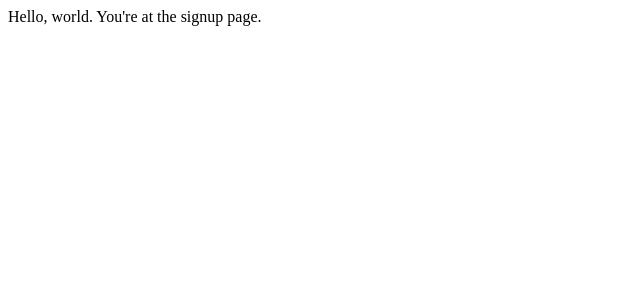
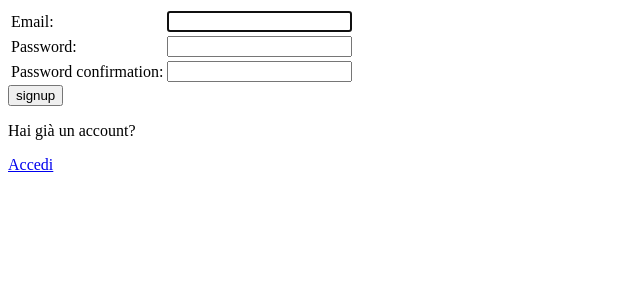
Before and after one commit to Nj0be/Wardrobe, a Django app: page /signup/ in a window 1280 px wide. Shown: the top 300 px of the page, without its empty margins (0-640 px from the left). Run offline with Django 5.2, Linux system fonts and the light colour scheme.

Commit message:
Implemented Signup

```diff
--- /dev/null
+++ b/accounts/forms.py
@@ -0,0 +1,34 @@
+from django import forms
+from django.contrib.auth.forms import UserCreationForm, SetPasswordMixin
+from django.utils.translation import gettext as _
+from django.contrib.auth import password_validation
+from .models import User
+
+
+class CustomSetPasswordMixin(SetPasswordMixin):
+    @staticmethod
+    def create_password_fields(label1=_("Password"), label2=_("Password confirmation")):
+        password1 = forms.CharField(
+            label=label1,
+            required=True,
+            strip=False,
+            widget=forms.PasswordInput(attrs={"autocomplete": "new-password"}),
+            help_text=password_validation.password_validators_help_text_html(),
+        )
+        password2 = forms.CharField(
+            label=label2,
+            required=True,
+            widget=forms.PasswordInput(attrs={"autocomplete": "new-password"}),
+            strip=False,
+            help_text=_("Enter the same password as before, for verification."),
+        )
+        return password1, password2
+
+
+class UserRegisterForm(UserCreationForm):
+    email = forms.EmailField(required=True)
+    password1, password2 = CustomSetPasswordMixin.create_password_fields()
+
+    class Meta:
+        model = User
+        fields = ('email', 'password1', 'password2')
--- a/accounts/models.py
+++ b/accounts/models.py
@@ -41,7 +41,7 @@ class UserManager(BaseUserManager):
 
 class User(AbstractUser):
     username = None
-    email = models.EmailField(_('email address'), unique=True)
+    email = models.EmailField(_('email'), unique=True)
 
     # REQUIRED_FIELDS must contain all required fields on your user model, but should not contain the USERNAME_FIELD
     # or password as these fields will always be prompted for.
--- a/accounts/templates/accounts/login.html
+++ b/accounts/templates/accounts/login.html
@@ -6,7 +6,7 @@
 </head>
 <body>
     {% if form.errors %}
-    <p>Your username and password didn't match. Please try again.</p>
+        <p>Your username and password didn't match. Please try again.</p>
     {% endif %}
 
     {% if next %}
@@ -34,5 +34,9 @@
     <input type="submit" value="login">
     <input type="hidden" name="next" value="{{ next }}">
     </form>
+    <div>
+        <p>Non hai un account?</p>
+        <a href="{% url 'signup' %}">Registrati</a>
+    </div>
 </body>
 </html>
--- a/accounts/templates/accounts/signup.html
+++ b/accounts/templates/accounts/signup.html
@@ -2,9 +2,48 @@
 <html lang="en">
 <head>
     <meta charset="UTF-8">
-    <title>Login</title>
+    <title>Title</title>
 </head>
 <body>
 
+    <form method="post" action="{% url 'signup' %}">
+    {% csrf_token %}
+    <table>
+    <tr>
+        <td>{{ form.email.label_tag }}</td>
+        <td>{{ form.email }}</td>
+    </tr>
+    {% if form.errors.email %}
+        <tr>
+            <td colspan="2">{{ form.errors.email }}</td>
+        </tr>
+    {% endif %}
+    <tr>
+        <td>{{ form.password1.label_tag }}</td>
+        <td>{{ form.password1 }}</td>
+    </tr>
+    {% if form.errors.password1 %}
+        <tr>
+            <td colspan="2">{{ form.errors.password1 }}</td>
+        </tr>
+    {% endif %}
+    <tr>
+        <td>{{ form.password2.label_tag }}</td>
+        <td>{{ form.password2 }}</td>
+    </tr>
+    {% if form.errors.password2 %}
+        <tr>
+            <td colspan="2">{{ form.errors.password2 }}</td>
+        </tr>
+    {% endif %}
+    </table>
+
+    <input type="submit" value="signup">
+    <input type="hidden" name="next" value="{{ next }}">
+    </form>
+    <div>
+        <p>Hai già un account?</p>
+        <a href="{% url 'login' %}">Accedi</a>
+    </div>
 </body>
 </html>
--- a/accounts/urls.py
+++ b/accounts/urls.py
@@ -1,8 +1,12 @@
 from django.urls import path
 from django.contrib.auth import views as auth_views
+from django.conf import settings
+
 from . import views
+
 
 urlpatterns = [
     path("login/", auth_views.LoginView.as_view(template_name="accounts/login.html", redirect_authenticated_user=True), name='login'),
-    path("signup/", views.signup, name="signup"),
+    path("logout/", auth_views.LogoutView.as_view(next_page=settings.LOGOUT_REDIRECT_URL), name='logout'),
+    path("signup/", views.SignupView.as_view(), name="signup"),
 ]
--- a/accounts/views.py
+++ b/accounts/views.py
@@ -1,5 +1,18 @@
-from django.http import HttpResponse
+from django.contrib.messages.views import SuccessMessageMixin
+from django.views.generic.edit import CreateView
+from django.urls import reverse_lazy
+from django.shortcuts import redirect
+from .forms import UserRegisterForm
 
 
-def signup(request):
-    return HttpResponse("Hello, world. You're at the signup page.")
+class SignupView(SuccessMessageMixin, CreateView):
+    template_name = 'accounts/signup.html'
+    success_url = reverse_lazy('login')
+    form_class = UserRegisterForm
+    success_message = "Your profile was created successfully"
+
+    def dispatch(self, request, *args, **kwargs):
+        if request.user.is_authenticated:
+            # L'utente è già loggato, lo reindirizziamo alla homepage
+            return redirect('homepage')
+        return super().dispatch(request, *args, **kwargs)
--- a/ecommerce-rossi/settings.py
+++ b/ecommerce-rossi/settings.py
@@ -148,6 +148,8 @@ AUTH_USER_MODEL = "accounts.User"
 LOGIN_URL = reverse_lazy('login')
 # The URL to redirect to after login.
 LOGIN_REDIRECT_URL = "homepage"
+# The URL to redirect to after logout.
+LOGOUT_REDIRECT_URL = "homepage"
 
 # Stripe
 STRIPE_PUBLISHABLE_KEY = os.getenv('STRIPE_PUBLISHABLE_KEY')
```
Also changed, not shown: products/templates/products/search.html (+10 -1 lines).
